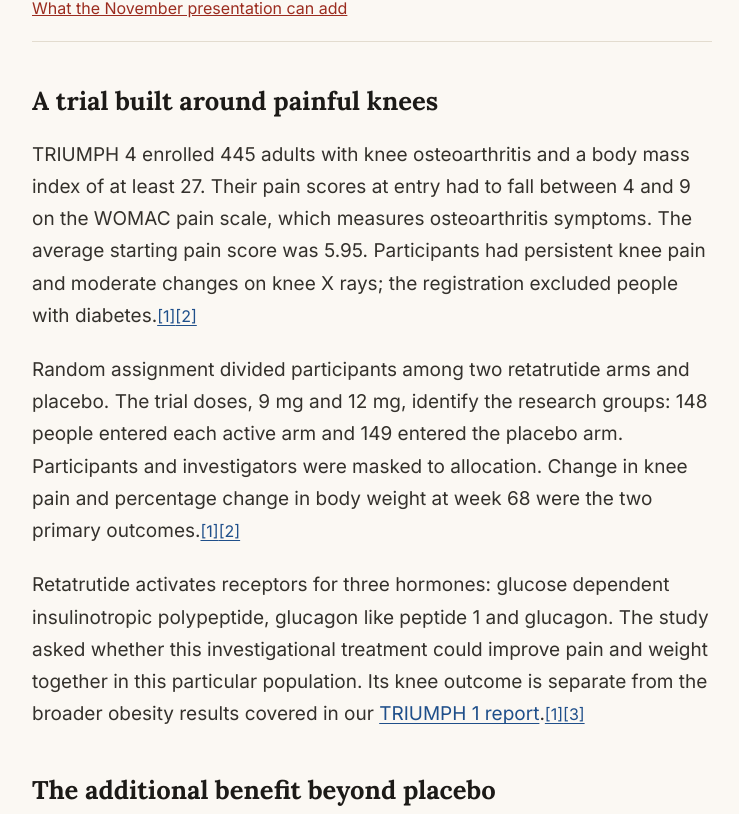
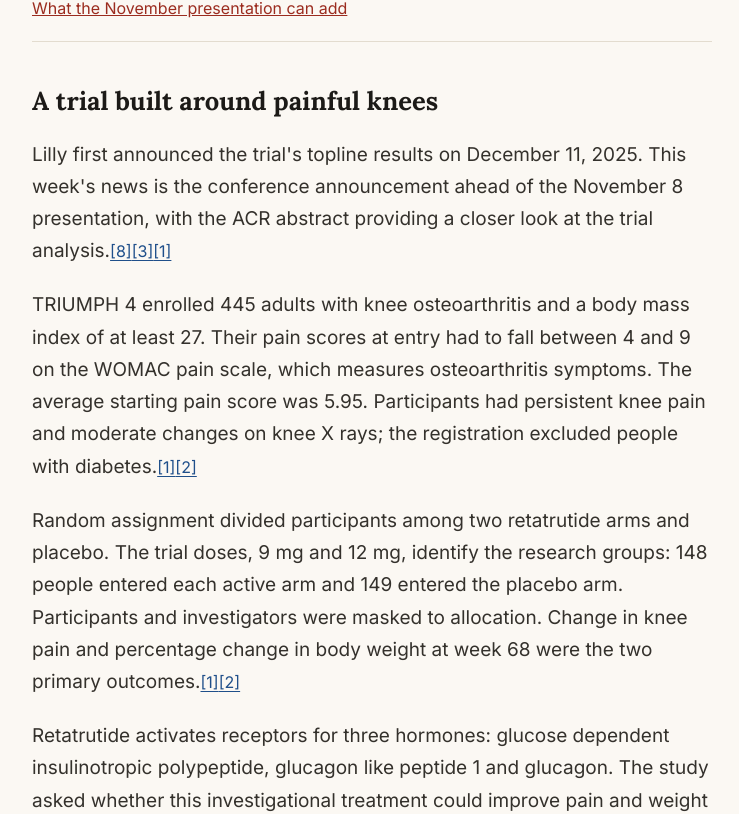
Before and after one commit to edorfanini00/peptidedigest, a Next.js app: page /retatrutide-knee-osteoarthritis-triumph-4-results in a window 1280 px wide. Shown: the part 2238-3052 px from the top of the page, without its empty margins (268-1007 px from the left). Built offline with nearby package versions, Linux system fonts and the light colour scheme.

Commit message:
Clarify original TRIUMPH 4 results and conference chronology

```diff
--- a/app/retatrutide-knee-osteoarthritis-triumph-4-results/story.ts
+++ b/app/retatrutide-knee-osteoarthritis-triumph-4-results/story.ts
@@ -19,6 +19,7 @@ export const story: NewsroomStory = {
       "title": "A trial built around painful knees",
       "id": "trial-population",
       "paragraphs": [
+        "Lilly first announced the trial's topline results on December 11, 2025. This week's news is the conference announcement ahead of the November 8 presentation, with the ACR abstract providing a closer look at the trial analysis.[8][3][1]",
         "TRIUMPH 4 enrolled 445 adults with knee osteoarthritis and a body mass index of at least 27. Their pain scores at entry had to fall between 4 and 9 on the WOMAC pain scale, which measures osteoarthritis symptoms. The average starting pain score was 5.95. Participants had persistent knee pain and moderate changes on knee X rays; the registration excluded people with diabetes.[1][2]",
         "Random assignment divided participants among two retatrutide arms and placebo. The trial doses, 9 mg and 12 mg, identify the research groups: 148 people entered each active arm and 149 entered the placebo arm. Participants and investigators were masked to allocation. Change in knee pain and percentage change in body weight at week 68 were the two primary outcomes.[1][2]",
         "Retatrutide activates receptors for three hormones: glucose dependent insulinotropic polypeptide, glucagon like peptide 1 and glucagon. The study asked whether this investigational treatment could improve pain and weight together in this particular population. Its knee outcome is separate from the broader obesity results covered in our [TRIUMPH 1 report](/retatrutide-triumph-1-phase-3-results-2026).[1][3]"
@@ -83,6 +84,11 @@ export const story: NewsroomStory = {
       "id": 3,
       "url": "https://www.prnewswire.com/news-releases/lilly-to-showcase-new-retatrutide-taltz-ixekizumab-and-zepbound-tirzepatide-data-at-acr-convergence-2026-advancing-science-at-the-intersection-of-rheumatologic-conditions-and-obesity-302930037.html",
       "title": "Eli Lilly, November 5, 2026: ACR Convergence announcement"
+    },
+    {
+      "id": 8,
+      "url": "https://www.prnewswire.com/news-releases/lillys-triple-agonist-retatrutide-delivered-weight-loss-of-up-to-an-average-of-71-2-lbs-along-with-substantial-relief-from-osteoarthritis-pain-in-first-successful-phase-3-trial-302638804.html",
+      "title": "Eli Lilly, December 11, 2025: initial TRIUMPH 4 topline announcement"
     }
   ],
   "related": [
```
